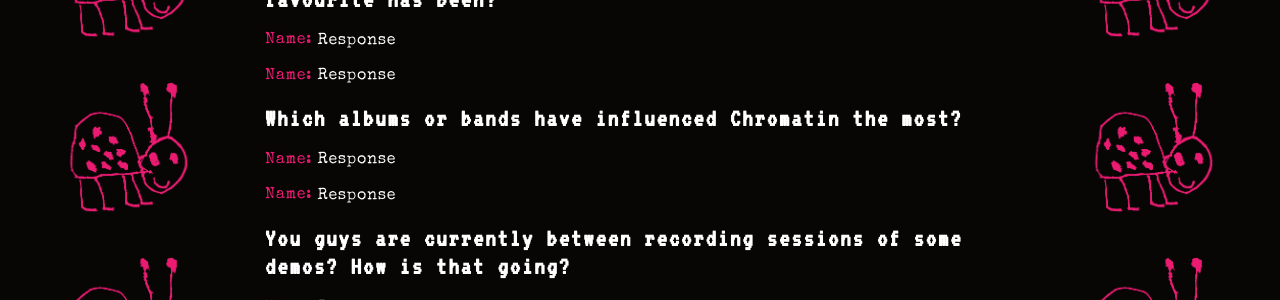
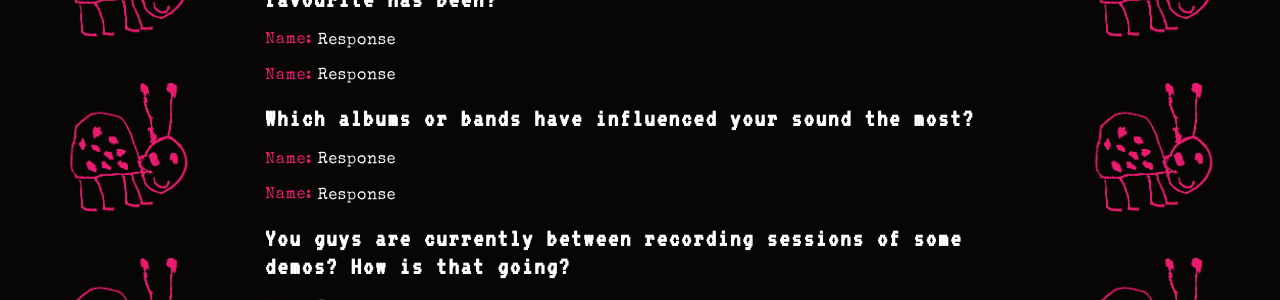
Before and after one commit to xxiwriterecipesnotlovelettersxx/xxiwriterecipesnotlovelettersxx.github.io, a Jekyll site: the page built from _posts/2026-03-10-interview-with-chromatin.md, in a window 1280 px wide and 900 px high, scrolled down 2429 px. Shown: the part 154-454 px from the top of the window. Built offline with Jekyll 4.4.1, drawn with Linux system fonts in a browser that asks for light colours.

Commit message:
Update 2026-03-10-interview-with-chromatin.md

```diff
--- a/_posts/2026-03-10-interview-with-chromatin.md
+++ b/_posts/2026-03-10-interview-with-chromatin.md
@@ -54,7 +54,7 @@ Here is their interview!
 <span class="speaker">Name:</span> Response
 </p>
 
-### Which albums or bands have influenced Chromatin the most?
+### Which albums or bands have influenced your sound the most?
 
 <p class="interview">
 <span class="speaker">Name:</span> Response
```
